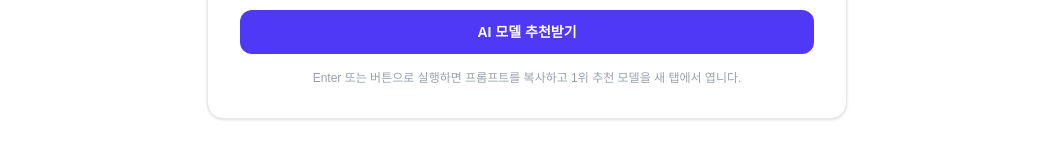
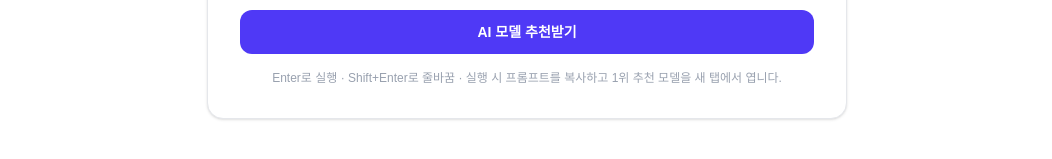
Before and after one commit to JiYun1101/AI_Model_Auto_Recommend, a Next.js app: page / in a window 1280 px wide. Shown: the part 557-716 px from the top of the page, without its empty margins (113-1165 px from the left). Built offline with nearby package versions, Linux system fonts and the light colour scheme.

Commit message:
fix: submit recommendation on Enter in prompt textarea

```diff
--- a/src/features/model-recommendation/ui/components/recommend-form.tsx
+++ b/src/features/model-recommendation/ui/components/recommend-form.tsx
@@ -66,6 +66,15 @@ export function RecommendForm() {
     });
   }
 
+  function handlePromptKeyDown(e: React.KeyboardEvent<HTMLTextAreaElement>) {
+    if (e.key !== "Enter" || e.shiftKey || e.nativeEvent.isComposing) {
+      return;
+    }
+
+    e.preventDefault();
+    e.currentTarget.form?.requestSubmit();
+  }
+
   return (
     <form onSubmit={handleSubmit} noValidate className="w-full space-y-4">
       <div>
@@ -79,6 +88,7 @@ export function RecommendForm() {
           id={promptId}
           value={prompt}
           onChange={(e) => setPrompt(e.target.value)}
+          onKeyDown={handlePromptKeyDown}
           placeholder="예: Python으로 REST API 서버를 만드는 방법을 단계별로 설명해줘"
           rows={5}
           disabled={isPending}
@@ -141,7 +151,7 @@ export function RecommendForm() {
       </button>
 
       <p className="text-center text-xs text-gray-400">
-        Enter 또는 버튼으로 실행하면 프롬프트를 복사하고 1위 추천 모델을 새 탭에서 엽니다.
+        Enter로 실행 · Shift+Enter로 줄바꿈 · 실행 시 프롬프트를 복사하고 1위 추천 모델을 새 탭에서 엽니다.
       </p>
     </form>
   );
```
